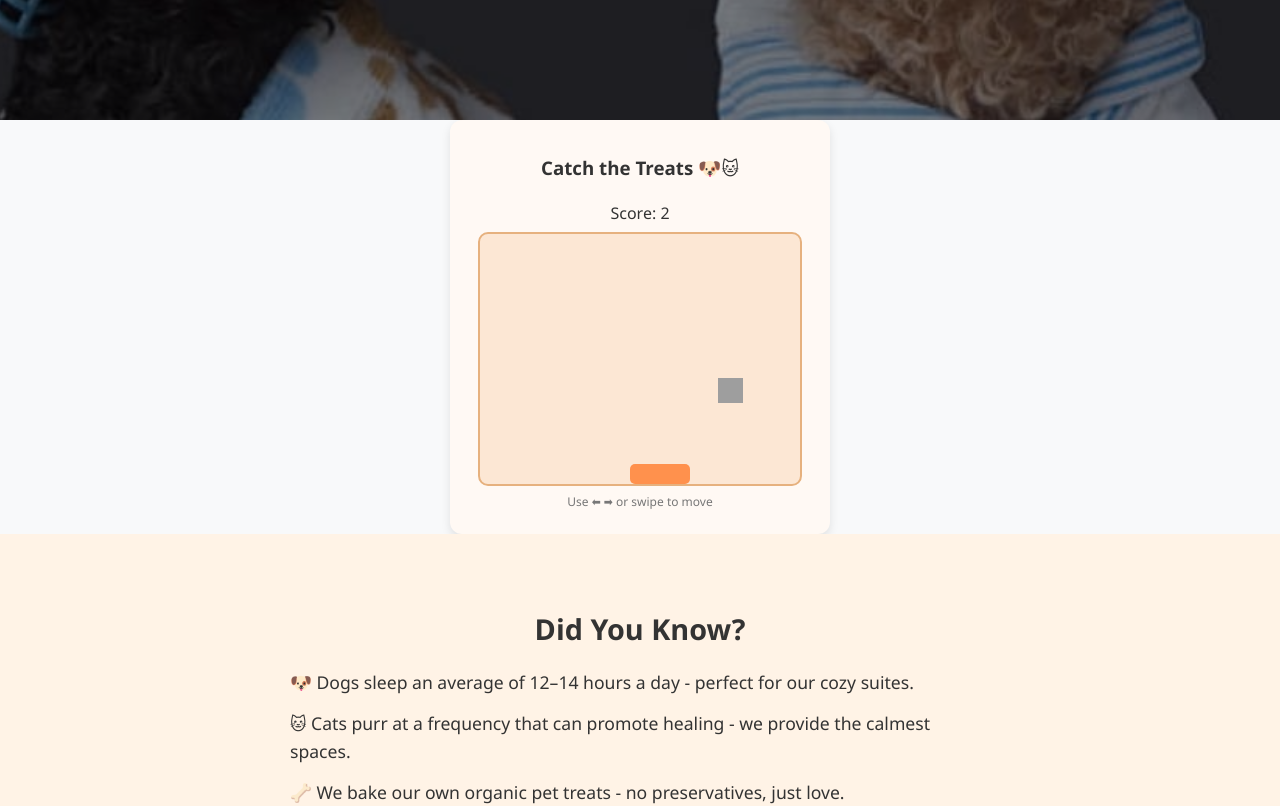
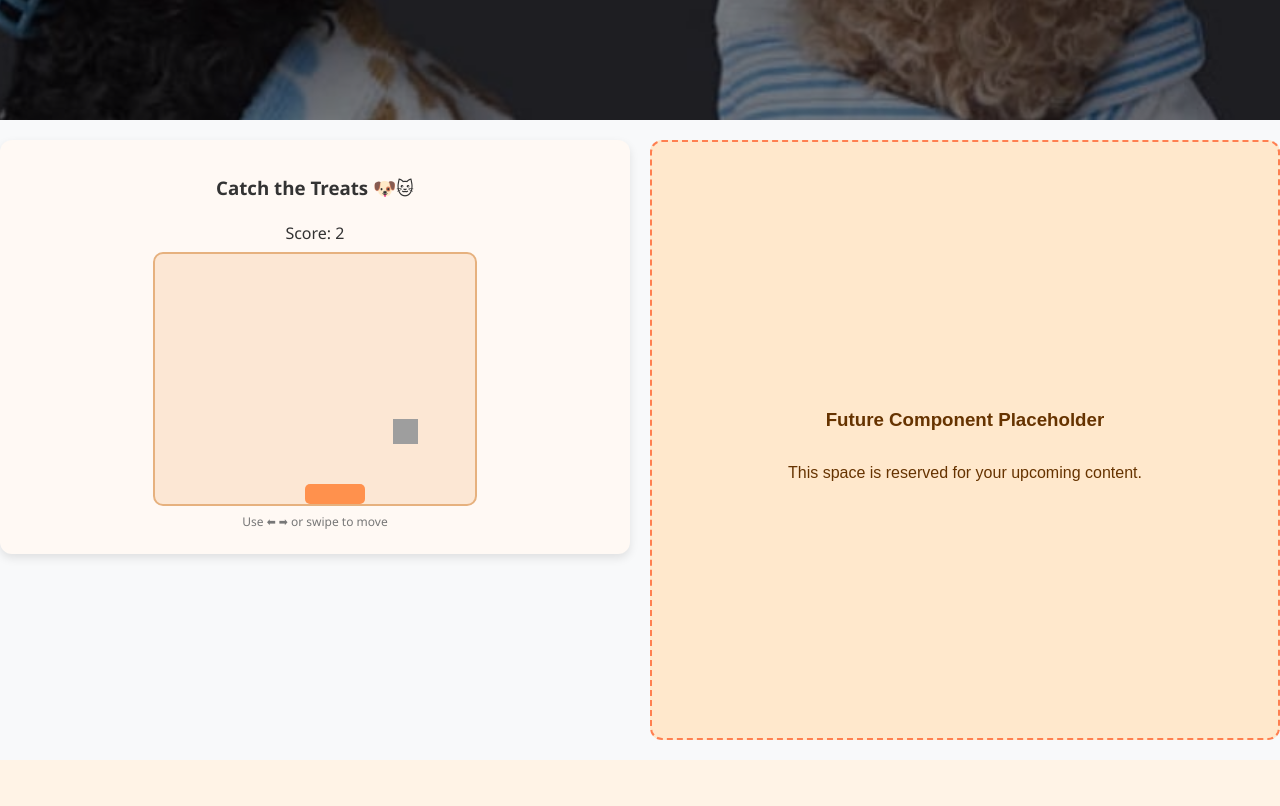
Before and after one commit to huzaifa-kashif2/petlounge, a React (Vite) app: page / in a window 1280 px wide. Shown: the part 720-1526 px from the top of the page. Built offline with nearby package versions, Linux system fonts and the light colour scheme; grey boxes are pictures that could not be loaded.

Commit message:
Files Splitted

```diff
--- /dev/null
+++ b/src/components/CatchTheTreats.jsx
@@ -0,0 +1,90 @@
+import React, { useState, useEffect, useRef } from "react";
+import styles from "../styles/CatchTheThreats.module.css"; // or your relevant CSS module path
+
+export function CatchTheTreats() {
+  const [basketX, setBasketX] = useState(150);
+  const [treats, setTreats] = useState([]);
+  const [score, setScore] = useState(0);
+  const gameRef = useRef(null);
+  const animationRef = useRef(null);
+  const lastSpawnTime = useRef(0);
+
+  useEffect(() => {
+    const gameLoop = (timestamp) => {
+      if (timestamp - lastSpawnTime.current > 1000) {
+        setTreats((prev) => [
+          ...prev,
+          {
+            id: Date.now(),
+            x: Math.floor(Math.random() * 280),
+            y: 0,
+            type: Math.random() > 0.5 ? "bone" : "fish",
+          },
+        ]);
+        lastSpawnTime.current = timestamp;
+      }
+
+      setTreats((prev) =>
+        prev
+          .map((t) => {
+            const newY = t.y + 3;
+            const caught =
+              newY > 200 && t.x > basketX - 30 && t.x < basketX + 60;
+            if (caught) {
+              setScore((s) => s + 1);
+              return null;
+            }
+            return newY < 250 ? { ...t, y: newY } : null;
+          })
+          .filter(Boolean)
+      );
+
+      animationRef.current = requestAnimationFrame(gameLoop);
+    };
+
+    animationRef.current = requestAnimationFrame(gameLoop);
+    return () => cancelAnimationFrame(animationRef.current);
+  }, [basketX]);
+
+  useEffect(() => {
+    const handleKeyDown = (e) => {
+      if (e.key === "ArrowLeft") {
+        setBasketX((prev) => Math.max(prev - 20, 0));
+      } else if (e.key === "ArrowRight") {
+        setBasketX((prev) => Math.min(prev + 20, 300));
+      }
+    };
+    window.addEventListener("keydown", handleKeyDown);
+    return () => window.removeEventListener("keydown", handleKeyDown);
+  }, []);
+
+  useEffect(() => {
+    const gameArea = gameRef.current;
+    const handleTouchMove = (e) => {
+      const touch = e.touches[0];
+      const rect = gameArea.getBoundingClientRect();
+      const relativeX = touch.clientX - rect.left;
+      setBasketX(Math.max(0, Math.min(relativeX - 30, 300)));
+    };
+    gameArea?.addEventListener("touchmove", handleTouchMove);
+    return () => gameArea?.removeEventListener("touchmove", handleTouchMove);
+  }, []);
+
+  return (
+    <div className={styles.gameContainer} ref={gameRef}>
+      <h3>Catch the Treats 🐶🐱</h3>
+      <p>Score: {score}</p>
+      <div className={styles.gameArea}>
+        {treats.map((treat) => (
+          <div
+            key={treat.id}
+            className={`${styles.treat} ${styles[treat.type]}`}
+            style={{ left: treat.x, top: treat.y }}
+          ></div>
+        ))}
+        <div className={styles.basket} style={{ left: basketX }}></div>
+      </div>
+      <p className={styles.gameHint}>Use ⬅ ➡ or swipe to move</p>
+    </div>
+  );
+}
--- a/src/pages/AboutUs.jsx
+++ b/src/pages/AboutUs.jsx
@@ -66,7 +66,7 @@ const AboutUs = () => {
         <h1 className={styles["about-title"]}>About Benny’s Pet Lounge 🐾</h1>
         <p className={styles["about-intro"]}>
           At <strong>Benny’s Pet Lounge</strong>, we believe every tail wag and
-          purr deserves the finest care. As Pakistan’s *first luxury pet hotel*
+          purr deserves the finest care. As Pakistan’s <strong>first luxury pet hotel </strong>
           and grooming haven, we’ve built a space where pets aren’t just guests
           — they’re family.
         </p>
--- a/src/pages/Home.jsx
+++ b/src/pages/Home.jsx
@@ -1,6 +1,7 @@
 import React, { useState, useEffect, useRef } from "react";
 import styles from "../styles/Home.module.css";
 import { Link } from "react-router-dom";
+import { CatchTheTreats } from "../components/CatchTheTreats";
 
 const funFacts = [
   "🐶 Dogs sleep an average of 12–14 hours a day - perfect for our cozy suites.",
@@ -20,94 +21,7 @@ const testimonials = [
   },
 ];
 
-// Mini game component
-function CatchTheTreats() {
-  const [basketX, setBasketX] = useState(150);
-  const [treats, setTreats] = useState([]);
-  const [score, setScore] = useState(0);
-  const gameRef = useRef(null);
-  const animationRef = useRef(null);
-  const lastSpawnTime = useRef(0);
 
-  useEffect(() => {
-    const gameLoop = (timestamp) => {
-      if (timestamp - lastSpawnTime.current > 1000) {
-        setTreats((prev) => [
-          ...prev,
-          {
-            id: Date.now(),
-            x: Math.floor(Math.random() * 280),
-            y: 0,
-            type: Math.random() > 0.5 ? "bone" : "fish",
-          },
-        ]);
-        lastSpawnTime.current = timestamp;
-      }
-
-      setTreats((prev) =>
-        prev
-          .map((t) => {
-            const newY = t.y + 3;
-            const caught =
-              newY > 200 && t.x > basketX - 30 && t.x < basketX + 60;
-            if (caught) {
-              setScore((s) => s + 1);
-              return null;
-            }
-            return newY < 250 ? { ...t, y: newY } : null;
-          })
-          .filter(Boolean)
-      );
-
-      animationRef.current = requestAnimationFrame(gameLoop);
-    };
-
-    animationRef.current = requestAnimationFrame(gameLoop);
-    return () => cancelAnimationFrame(animationRef.current);
-  }, [basketX]);
-
-  useEffect(() => {
-    const handleKeyDown = (e) => {
-      if (e.key === "ArrowLeft") {
-        setBasketX((prev) => Math.max(prev - 20, 0));
-      } else if (e.key === "ArrowRight") {
-        setBasketX((prev) => Math.min(prev + 20, 300));
-      }
-    };
-    window.addEventListener("keydown", handleKeyDown);
-    return () => window.removeEventListener("keydown", handleKeyDown);
-  }, []);
-
-  useEffect(() => {
-    const gameArea = gameRef.current;
-    const handleTouchMove = (e) => {
-      const touch = e.touches[0];
-      const rect = gameArea.getBoundingClientRect();
-      const relativeX = touch.clientX - rect.left;
-      setBasketX(Math.max(0, Math.min(relativeX - 30, 300)));
-    };
-    gameArea?.addEventListener("touchmove", handleTouchMove);
-    return () => gameArea?.removeEventListener("touchmove", handleTouchMove);
-  }, []);
-
-  return (
-    <div className={styles.gameContainer} ref={gameRef}>
-      <h3>Catch the Treats 🐶🐱</h3>
-      <p>Score: {score}</p>
-      <div className={styles.gameArea}>
-        {treats.map((treat) => (
-          <div
-            key={treat.id}
-            className={`${styles.treat} ${styles[treat.type]}`}
-            style={{ left: treat.x, top: treat.y }}
-          ></div>
-        ))}
-        <div className={styles.basket} style={{ left: basketX }}></div>
-      </div>
-      <p className={styles.gameHint}>Use ⬅ ➡ or swipe to move</p>
-    </div>
-  );
-}
 
 const Home = () => {
   return (
@@ -116,30 +30,22 @@ const Home = () => {
         <div className={styles.overlay}></div>
         <div className={styles.heroContent}>
           <h1>Where Every Paw Feels at Home 🐾</h1>
-          <p>
-            Welcome to Benny’s Pet Lounge — Pakistan’s first purpose-built pet
-            hotel and grooming haven. Whether your furry friend is here for a
-            cozy stay or a pampering spa day, we promise love, comfort, and care
-            every step of the way. With 24/7 caretakers, on-site vets, camera
-            access for owners, and daily updates, you can relax knowing your pet
-            is happy, safe, and living their best life.
-          </p>
+          <p>Welcome to Benny’s Pet Lounge — Pakistan’s first purpose-built pet hotel and grooming haven. Whether your furry friend is here for a cozy stay or a pampering spa day, we promise love, comfort, and care every step of the way. With 24/7 caretakers, on-site vets, camera access for owners, and daily updates, you can relax knowing your pet is happy, safe, and living their best life.</p>
           <div className={styles.ctaButtons}>
-            <Link to="/boarding" className={`${styles.btn} ${styles.primary}`}>
-              Book Boarding
-            </Link>
-            <Link
-              to="/grooming"
-              className={`${styles.btn} ${styles.secondary}`}
-            >
-              Book Grooming
-            </Link>
+            <Link to="/boarding" className={`${styles.btn} ${styles.primary}`}>Book Boarding</Link>
+            <Link to="/grooming" className={`${styles.btn} ${styles.secondary}`}>Book Grooming</Link>
           </div>
         </div>
       </header>
 
-      <section>
+      {/* NEW WRAPPER */}
+      <section className={styles.gameAndPlaceholderWrapper}>
         <CatchTheTreats />
+        <div className={styles.placeholderDiv}>
+          {/* Temporary placeholder for your future component */}
+          <h3>Future Component Placeholder</h3>
+          <p>This space is reserved for your upcoming content.</p>
+        </div>
       </section>
 
       <section className={styles.funFacts}>
@@ -162,10 +68,7 @@ const Home = () => {
       </section>
 
       <div className={styles.testimonialButton}>
-        <Link
-          to="/testimonials"
-          className={`${styles.btn} ${styles.secondary}`}
-        >
+        <Link to="/testimonials" className={`${styles.btn} ${styles.secondary}`}>
           See what others say
         </Link>
       </div>
@@ -184,5 +87,4 @@ const Home = () => {
     </>
   );
 };
-
 export default Home;
--- a/src/pages/PawWall.jsx
+++ b/src/pages/PawWall.jsx
@@ -204,8 +204,8 @@ export default function PawWall() {
 
   const tiles = visibleItems();
 
-  return (
-    <div className={styles.outerWrap} aria-live="polite">
+  return (<div className={`${styles.outerWrap}`} aria-live="polite">
+
       <div className={styles.toolbar}>
         <div className={styles.leftControls}>
           <button className={styles.toolBtn} onClick={shuffle}><FaRandom /> Shuffle</button>
--- /dev/null
+++ b/src/styles/CatchTheThreats.module.css
@@ -0,0 +1,46 @@
+.gameContainer {
+  background: #fff9f4;
+  padding: 15px;
+  border-radius: 12px;
+  text-align: center;
+  width: 50%;      /* changed from fixed 350px */
+  box-shadow: 0px 4px 10px rgba(0,0,0,0.1);
+  box-sizing: border-box;
+}
+
+.gameArea {
+  position: relative;
+  width: 320px;
+  height: 250px;
+  background: #fce7d4;
+  border-radius: 10px;
+  margin: 0 auto;
+  overflow: hidden;
+  border: 2px solid #e6b17e;
+}
+.treat {
+  position: absolute;
+  width: 25px;
+  height: 25px;
+  background-size: cover;
+}
+
+.basket {
+  position: absolute;
+  bottom: 0;
+  width: 60px;
+  height: 20px;
+  background: #ff914d;
+  border-radius: 5px;
+}
+.gameHint {
+  font-size: 12px;
+  color: #777;
+}
+.bone {
+  background-image: url('https://cdn-icons-png.flaticon.com/512/616/616408.png');
+}
+
+.fish {
+  background-image: url('https://cdn-icons-png.flaticon.com/512/616/616490.png');
+}
--- a/src/styles/Home.module.css
+++ b/src/styles/Home.module.css
@@ -35,7 +35,7 @@ body {
 .heroContent h1 {
   font-size: 3rem;
   margin-bottom: 1rem;
-  color:rgb(255, 183, 38);
+  color: rgb(255, 183, 38);
 }
 
 .heroContent p {
@@ -67,55 +67,8 @@ body {
 }
 
 /* ===== Game Section ===== */
-.gameContainer {
-  background: #fff9f4;
-  padding: 15px;
-  border-radius: 12px;
-  text-align: center;
-  width: 350px;
-  margin: auto;
-  box-shadow: 0px 4px 10px rgba(0,0,0,0.1);
-}
 
-.gameArea {
-  position: relative;
-  width: 320px;
-  height: 250px;
-  background: #fce7d4;
-  border-radius: 10px;
-  margin: 0 auto;
-  overflow: hidden;
-  border: 2px solid #e6b17e;
-}
 
-.basket {
-  position: absolute;
-  bottom: 0;
-  width: 60px;
-  height: 20px;
-  background: #ff914d;
-  border-radius: 5px;
-}
-
-.treat {
-  position: absolute;
-  width: 25px;
-  height: 25px;
-  background-size: cover;
-}
-
-.bone {
-  background-image: url('https://cdn-icons-png.flaticon.com/512/616/616408.png');
-}
-
-.fish {
-  background-image: url('https://cdn-icons-png.flaticon.com/512/616/616490.png');
-}
-
-.gameHint {
-  font-size: 12px;
-  color: #777;
-}
 
 /* ===== Fun Facts ===== */
 .funFacts {
@@ -164,6 +117,14 @@ body {
   text-align: center;
 }
 
+.contactSnippet p {
+  margin-bottom: 1rem;
+}
+
+.contactSnippet .btn {
+  margin-top: 0.5rem;
+}
+
 /* ===== Footer ===== */
 .footer {
   background: #222;
@@ -171,10 +132,29 @@ body {
   text-align: center;
   padding: 1rem;
 }
-.contactSnippet p {
-  margin-bottom: 1rem;
+
+/* ===== New Flex Wrapper for Game and Placeholder ===== */
+.gameAndPlaceholderWrapper {
+  display: flex;
+  align-items: flex-start;
+  gap: 20px;
+  padding: 20px 0;
+  max-width: 100%;
+  box-sizing: border-box;
 }
 
-.contactSnippet .btn {
-  margin-top: 0.5rem;
+.placeholderDiv {
+  width: 50%;      /* also half width */
+  background: #ffe8cc;
+  border: 2px dashed #ff7f50;
+  border-radius: 12px;
+  padding: 20px;
+  min-height: 75vh;
+  box-sizing: border-box;
+  color: #663300;
+  font-family: 'Poppins', sans-serif;
+  text-align: center;
+  display: flex;
+  flex-direction: column;
+  justify-content: center;
 }
```
Also changed, not shown: src/pages/AppointmentForm.jsx (+78 -11 lines), src/pages/Contact.jsx (+13 -7 lines), src/styles/PawWall.module.css (+6 -1 lines).
